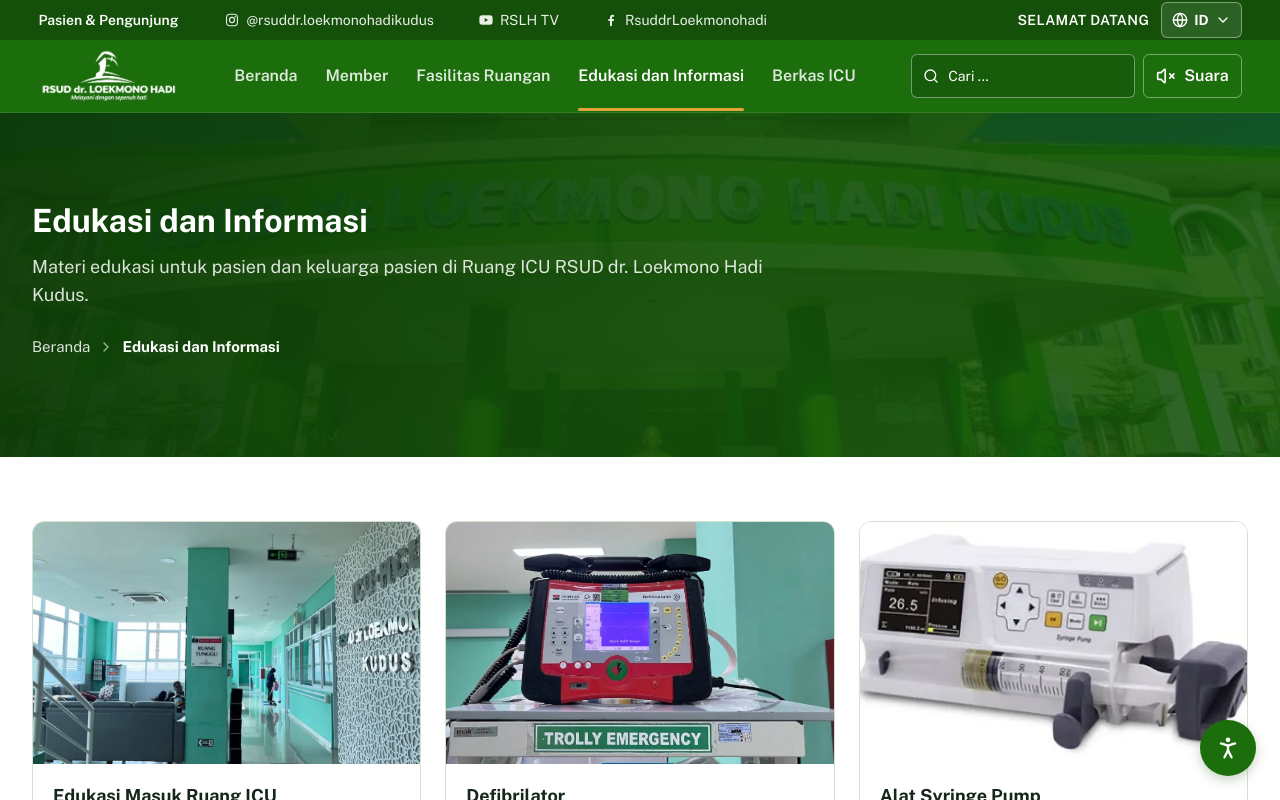
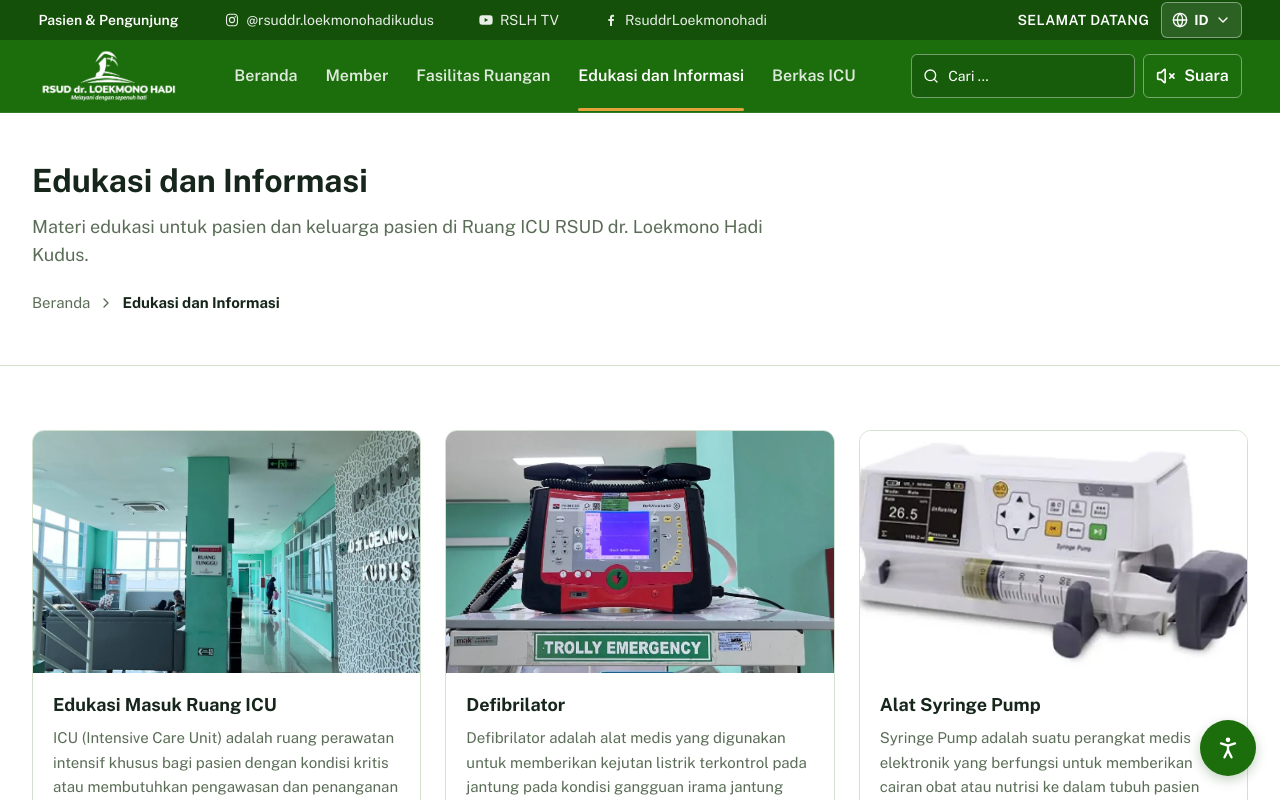
Before and after one commit to Astake777/IDN-RSUD-WEBSITE, a React (Vite) app: page /edukasi in a window 1280 px wide. Shown: the top 800 px of the page. Built offline with nearby package versions, Linux system fonts and the light colour scheme.

Commit message:
style: clean white page header like the original mockups
Removes the green band and building photo; title, lead and breadcrumb
now sit on white with dark text.

```diff
--- a/src/components/accessibility/accessibility.css
+++ b/src/components/accessibility/accessibility.css
@@ -91,11 +91,3 @@ html[data-a11y-dark] #main picture img {
     transition: filter 0.2s ease;
   }
 }
-
-/* The page header band is already dark green; flip it back so dark mode keeps it dark. */
-html[data-a11y-dark] #main > header {
-  filter: invert(1) hue-rotate(180deg);
-}
-html[data-a11y-dark] #main > header img {
-  filter: none;
-}
--- a/src/components/ui/PageHeader.tsx
+++ b/src/components/ui/PageHeader.tsx
@@ -15,35 +15,25 @@ interface Props {
   crumbs: Crumb[]
   lead?: string
   titleId?: string
-  image?: string
 }
 
-// Overlay stays within brand-900 at 86% or more so white text keeps at least 6.6:1 over the brightest part of the photo.
-const overlay =
-  'linear-gradient(100deg, rgb(13 58 7 / 0.97) 0%, rgb(20 80 10 / 0.92) 55%, rgb(20 80 10 / 0.86) 100%)'
-
-export function PageHeader({ title, crumbs, lead, titleId, image = '/images/gedung-rs.webp' }: Props) {
+// Plain white header as in the original page mockups: title, optional lead, breadcrumb.
+export function PageHeader({ title, crumbs, lead, titleId }: Props) {
   const { t } = useLang()
   const trail: Crumb[] = [{ label: t('navHome'), to: '/' }, ...crumbs]
 
   return (
-    <header className="relative isolate overflow-hidden bg-brand-900 text-white">
-      <img
-        src={image}
-        alt=""
-        aria-hidden
-        decoding="async"
-        className="absolute inset-0 -z-10 size-full object-cover"
-      />
-      <div className="absolute inset-0 -z-10" style={{ backgroundImage: overlay }} aria-hidden />
-
-      <div className="container-site py-12 sm:py-16 lg:py-[88px]">
-        <h1 id={titleId} className="max-w-4xl text-[length:calc(1.75rem*var(--a11y-fs,1))] font-bold leading-tight sm:text-[length:calc(1.875rem*var(--a11y-fs,1))] lg:text-[length:calc(2rem*var(--a11y-fs,1))]">
+    <header className="border-b border-line bg-white">
+      <div className="container-site pb-8 pt-10 sm:pb-10 sm:pt-12">
+        <h1
+          id={titleId}
+          className="max-w-4xl text-[length:calc(1.75rem*var(--a11y-fs,1))] font-bold leading-tight text-ink sm:text-[length:calc(1.875rem*var(--a11y-fs,1))] lg:text-[length:calc(2rem*var(--a11y-fs,1))]"
+        >
           {title}
         </h1>
-        {lead && <p className="mt-3 max-w-3xl text-base text-white/85 sm:text-lg">{lead}</p>}
+        {lead && <p className="mt-3 max-w-3xl text-base text-ink-soft sm:text-lg">{lead}</p>}
 
-        <nav aria-label={t('breadcrumb')} className="mt-4">
+        <nav aria-label={t('breadcrumb')} className="mt-3">
           <ol className="flex flex-wrap items-center gap-x-2 gap-y-1 text-[length:calc(0.9375rem*var(--a11y-fs,1))]">
             {trail.map((c, i) => {
               const last = i === trail.length - 1
@@ -51,13 +41,13 @@ export function PageHeader({ title, crumbs, lead, titleId, image = '/images/gedu
                 <Fragment key={`${i}-${c.label}`}>
                   <li className="flex items-center">
                     {last || !c.to ? (
-                      <span aria-current={last ? 'page' : undefined} className="font-bold text-white">
+                      <span aria-current={last ? 'page' : undefined} className="font-bold text-ink">
                         {c.label}
                       </span>
                     ) : (
                       <Link
                         to={c.to}
-                        className="inline-flex min-h-11 items-center text-white/85 hover:text-white hover:underline"
+                        className="inline-flex min-h-11 items-center text-ink-soft hover:text-brand-900 hover:underline"
                       >
                         {c.label}
                       </Link>
@@ -65,7 +55,7 @@ export function PageHeader({ title, crumbs, lead, titleId, image = '/images/gedu
                   </li>
                   {!last && (
                     <li aria-hidden className="flex items-center">
-                      <ChevronRight className="size-4 text-white/60" />
+                      <ChevronRight className="size-4 text-ink-soft" />
                     </li>
                   )}
                 </Fragment>
```
